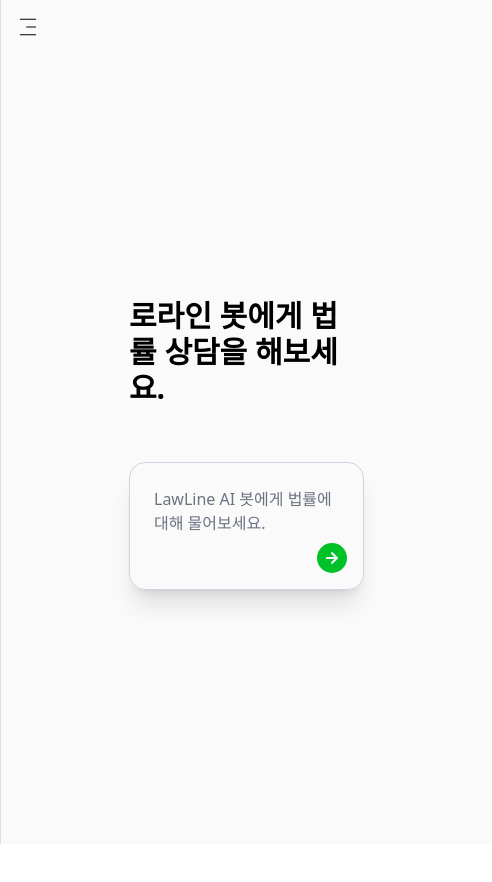
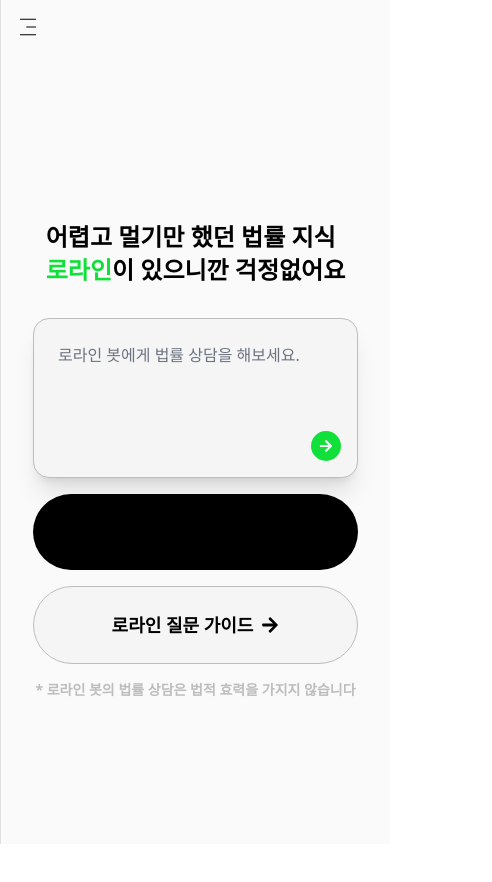
Before and after one commit to kimkuns91/lawline-server, a Next.js app: page /ai in a window 390 px wide. Shown: the whole page, 492 px wide, since content can reach past the window. Built offline with nearby package versions, Linux system fonts and the light colour scheme; no server answers.

Commit message:
반응형 작업 중

```diff
--- a/src/app/globals.css
+++ b/src/app/globals.css
@@ -61,7 +61,7 @@
     --destructive-foreground: 0 0% 100%; /* #FFFFFF */
 
     --border: 0 0% 26%; /* #424242 */
-    --input: 0 0% 20%; /* #333333 */
+    --input: 0 0% 16%; /* #282828 */
     --ring: 197 99% 41%; /* #0288D1 */
   }
 }
--- a/src/components/ChatIntro.tsx
+++ b/src/components/ChatIntro.tsx
@@ -1,11 +1,12 @@
-'use client';
+"use client";
 
-import { ChangeEvent, useEffect, useState } from 'react';
+import { ChangeEvent, useEffect, useState } from "react";
 
-import { FaArrowRight } from 'react-icons/fa';
-import axios from 'axios';
-import { cn } from '@/lib/utils';
-import { useRouter } from 'next/navigation';
+import { FaArrowRight } from "react-icons/fa";
+import Link from "next/link";
+import axios from "axios";
+import { cn } from "@/lib/utils";
+import { useRouter } from "next/navigation";
 
 interface ChatIntroProps {
   userId?: string;
@@ -13,12 +14,12 @@
 
 const ChatIntro: React.FC<ChatIntroProps> = ({ userId }) => {
   const router = useRouter();
-  const [input, setInput] = useState('');
+  const [input, setInput] = useState("");
   const [isSending, setIsSending] = useState(false);
 
   useEffect(() => {
     const storedInput = sessionStorage.getItem(
-      'CHAT_HOME_INPUT_STATE_SESSION_KEY'
+      "CHAT_HOME_INPUT_STATE_SESSION_KEY"
     );
     if (storedInput) {
       setInput(storedInput);
@@ -27,11 +28,11 @@
 
   const handleInputChange = (e: ChangeEvent<HTMLTextAreaElement>) => {
     const textarea = e.target;
-    textarea.style.height = 'auto';
+    textarea.style.height = "auto";
     textarea.style.height = `${textarea.scrollHeight}px`;
     const inputValue = textarea.value;
     setInput(inputValue);
-    sessionStorage.setItem('CHAT_HOME_INPUT_STATE_SESSION_KEY', inputValue);
+    sessionStorage.setItem("CHAT_HOME_INPUT_STATE_SESSION_KEY", inputValue);
   };
 
   const handleSubmit = async (e: React.FormEvent<HTMLFormElement>) => {
@@ -41,13 +42,13 @@
       return;
     }
 
-    const result = await axios.post('/api/ai/room', { input, userId });
+    const result = await axios.post("/api/ai/room", { input, userId });
     const newRoomId = result.data.id;
     router.push(`/ai/chat/u/${newRoomId}`);
   };
 
   const handleKeyDown = (e: React.KeyboardEvent<HTMLTextAreaElement>) => {
-    if (e.key === 'Enter' && !e.shiftKey) {
+    if (e.key === "Enter" && !e.shiftKey) {
       handleSubmit(e as any);
     }
   };
@@ -55,23 +56,29 @@
   return (
     <div
       className={cn(
-        'size-full',
-        'max-w-[800px] mx-auto',
-        'flex flex-col relative',
-        'px-28 py-6'
+        "size-full",
+        "max-w-[800px] mx-auto",
+        "flex flex-col relative",
+        "px-4 py-6",
+        "md:px-28 md:py-6"
       )}
     >
-      <div className="flex flex-1 items-center justify-center flex-col gap-6 overflow-y-auto px-4 py-6">
-        <h2 className="font-bold text-3xl mb-8">
-          로라인 봇에게 법률 상담을 해보세요.
+      <div className="flex flex-1 items-center justify-center flex-col overflow-y-auto px-4 py-6 md:items-start">
+        <h2 className="font-semibold text-2xl mb-8 leading-snug md:text-3xl">
+          어렵고 멀기만 했던 법률 지식 <br />
+          <span className="text-primary">로라인</span>이 있으니깐 걱정없어요
         </h2>
-        <form className="mb-8 w-full" onSubmit={handleSubmit}>
-          <div className="flex flex-col rounded-2xl border border-slate-300 px-4 py-4 shadow-xl">
+        <form className="mb-4 w-full" onSubmit={handleSubmit}>
+          <div className="flex flex-col bg-input rounded-2xl border border-muted px-4 py-4 shadow-xl">
             <textarea
               className="flex-1 bg-transparent p-2 text-slate-900 placeholder:text-gray-500 focus:outline-none resize-none overflow-hidden"
-              style={{ maxHeight: 'calc(1.5em * 8)', lineHeight: '1.5em' }}
+              style={{
+                minHeight: "calc(1.5em * 4)",
+                maxHeight: "calc(1.5em * 8)",
+                lineHeight: "1.5em",
+              }}
               value={input}
-              placeholder="LawLine AI 봇에게 법률에 대해 물어보세요."
+              placeholder="로라인 봇에게 법률 상담을 해보세요."
               onChange={(e) => handleInputChange(e)}
               onKeyDown={handleKeyDown}
             />
@@ -79,9 +86,9 @@
               <button
                 type="submit"
                 className={cn(
-                  'ml-4 p-2 cursor-pointer transition-all duration-200 hover:opacity-60',
-                  'text-sm bg-[#00C127] rounded-full',
-                  isSending ? 'opacity-50 cursor-not-allowed' : 'text-slate-100'
+                  "ml-4 p-2 cursor-pointer transition-all duration-200 hover:opacity-60",
+                  "text-sm bg-primary rounded-full",
+                  isSending ? "opacity-50 cursor-not-allowed" : "text-slate-100"
                 )}
                 disabled={isSending || !input.trim()} // 메시지 전송 중이거나 입력 값이 없으면 비활성화
               >
@@ -90,6 +97,24 @@
             </div>
           </div>
         </form>
+        <div className="w-full flex mb-4 gap-4 flex-col md:flex-row md:gap-2">
+          <Link
+            href="/"
+            className="flex md:flex-1 items-center justify-center px-8 py-6 bg-black rounded-full font-bold text-lg hover:opacity-60 transition-all ease-in-out duration-300"
+          >
+            전문가 AI 찾기
+          </Link>
+          <Link
+            href="/"
+            className="flex md:flex-[2] items-center justify-center px-8 py-6 bg-input border border-muted rounded-full font-bold text-lg hover:opacity-60 transition-all ease-in-out duration-300"
+          >
+            로라인 질문 가이드
+            <FaArrowRight className="font-base ml-2" />
+          </Link>
+        </div>
+        <span className="font-semibold text-muted text-sm md:text-base">
+          * 로라인 봇의 법률 상담은 법적 효력을 가지지 않습니다
+        </span>
       </div>
     </div>
   );
--- a/src/components/ChatRoom.tsx
+++ b/src/components/ChatRoom.tsx
@@ -143,7 +143,7 @@
     <div className={cn("w-full h-[95vh] lg:size-full", "flex flex-col relative")}>
       <div
         ref={chatContainerRef}
-        className="scrollbar flex flex-1 flex-col gap-6 overflow-y-auto px-4 py-6"
+        className="scrollbar flex flex-1 flex-col gap-6 overflow-y-auto px-4 py-12"
       >
         <div className="w-full lg:max-w-[800px] mx-auto px-4 md:px-28 md:py-6">
           {messages &&
@@ -155,7 +155,7 @@
         </div>
       </div>
       <form
-        className="mb-8 w-full lg:max-w-[800px] mx-auto px-4 lg:px-28"
+        className="mb-8 w-full lg:max-w-[800px] mx-auto px-8 md:px-4 lg:px-28"
         onSubmit={handleSubmit}
       >
         <div className="flex items-center justify-between rounded-full border border-slate-300 px-6 py-2 shadow-xl">
--- a/src/components/MobileNav.tsx
+++ b/src/components/MobileNav.tsx
@@ -3,8 +3,11 @@
 import { Sheet, SheetContent, SheetTrigger } from "./ui/sheet";
 
 import { CiMenuFries } from "react-icons/ci";
+import CustomIconLink from "./CustomIconLink";
 import Image from "next/image";
 import Link from "next/link";
+import { MdHome } from "react-icons/md";
+import { RiRobot2Line } from "react-icons/ri";
 import RoomList from "./RoomList";
 import { links } from "@/lib/constant/link";
 import { usePathname } from "next/navigation";
@@ -18,9 +21,9 @@
       <SheetTrigger className="flex justify-center items-center ml-4 mt-4">
         <CiMenuFries className="text-[22px] text-foreground font-bold" />
       </SheetTrigger>
-      <SheetContent className="flex flex-col ">
+      <SheetContent className="flex flex-col py-20">
         {/* logo */}
-        <div className="mt-32 mb-40 text-center text-2xl">
+        <div className="text-center text-2xl">
           <Link href="/">
             <Image
               className="pl-4 mb-6"
@@ -30,6 +33,16 @@
               height={0}
             />
           </Link>
+          <CustomIconLink
+            href="/ai"
+            icon={<MdHome className="text-lg" />}
+            text="채팅 홈"
+          />
+          <CustomIconLink
+            href="/ai/characters"
+            icon={<RiRobot2Line className="text-lg" />}
+            text="AI 캐릭터 홈"
+          />
         </div>
         <RoomList session={session} status={status} />
       </SheetContent>
--- a/src/components/RoomList.tsx
+++ b/src/components/RoomList.tsx
@@ -46,7 +46,7 @@
   }
 
   return (
-    <div className={cn("flex-1 overflow-y-auto px-6 py-2")}>
+    <div className={cn("flex-1 overflow-y-auto px-0 md:px-6 py-2")}>
       <ul>
         {roomList &&
           roomList.map((room, i) => (
```
